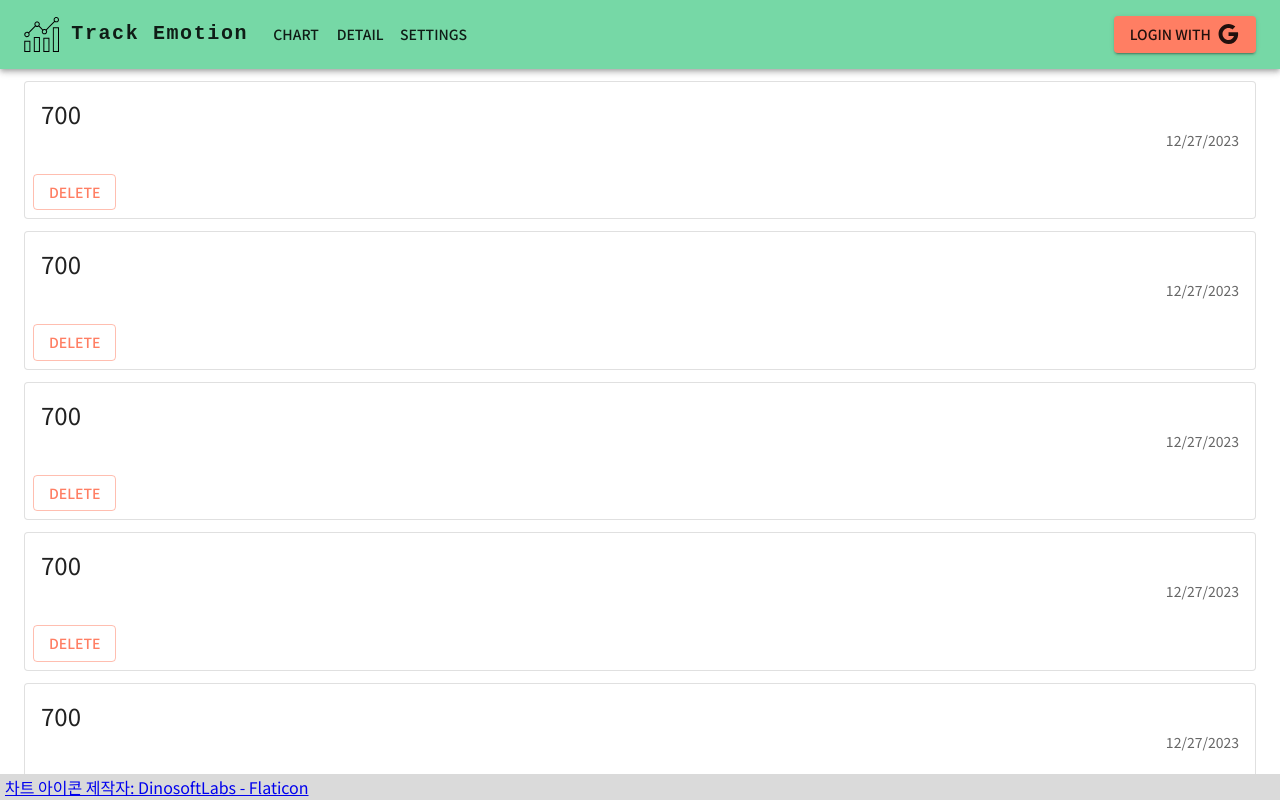
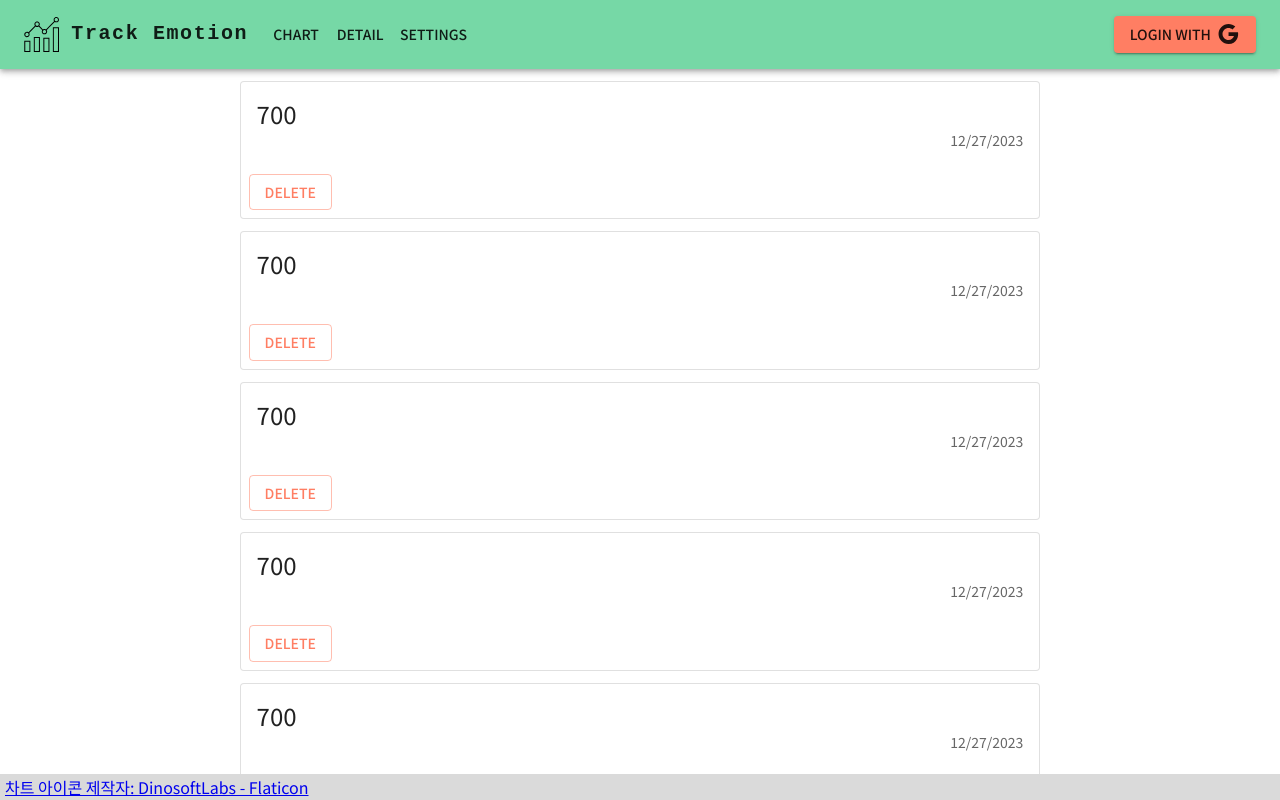
Before and after one commit to lsjtop10/emotion-trand, a React (Vite) app: page /Detail in a window 1280 px wide. Built offline with nearby package versions, Linux system fonts and the light colour scheme.

Commit message:
fix: fix layout of detail page
fix chards to take 65% of parent element
fix cards to be center aligned

```diff
--- a/src/pages/Detail.tsx
+++ b/src/pages/Detail.tsx
@@ -10,14 +10,14 @@ export default function DetailPage() {
 
   return (
 
+    <div style={{ display:"flex", width:"100%", justifyContent:"center"}} >
       <Box sx={{
-    width: { xs: '100%', xl: '65vw' },
+        width: { xs: '100%', md: '65%' },
         display: 'flex',
         alignItems: 'stretch',
-    flexDirection:'column',
-    gap:'12px'}}
-    >
-
+        flexDirection: 'column',
+        gap: '12px'
+      }}>
         <DetailCard timestamp={1703641261} emotionLevel={700} />
         <DetailCard timestamp={1703641261} emotionLevel={700} />
         <DetailCard timestamp={1703641261} emotionLevel={700} />
@@ -36,6 +36,8 @@ export default function DetailPage() {
         <DetailCard timestamp={1703641261} emotionLevel={700} />
       </Box>
 
+    </div>
+
 
 
   )
```
Lines whose indentation alone changed are shown as unchanged.
